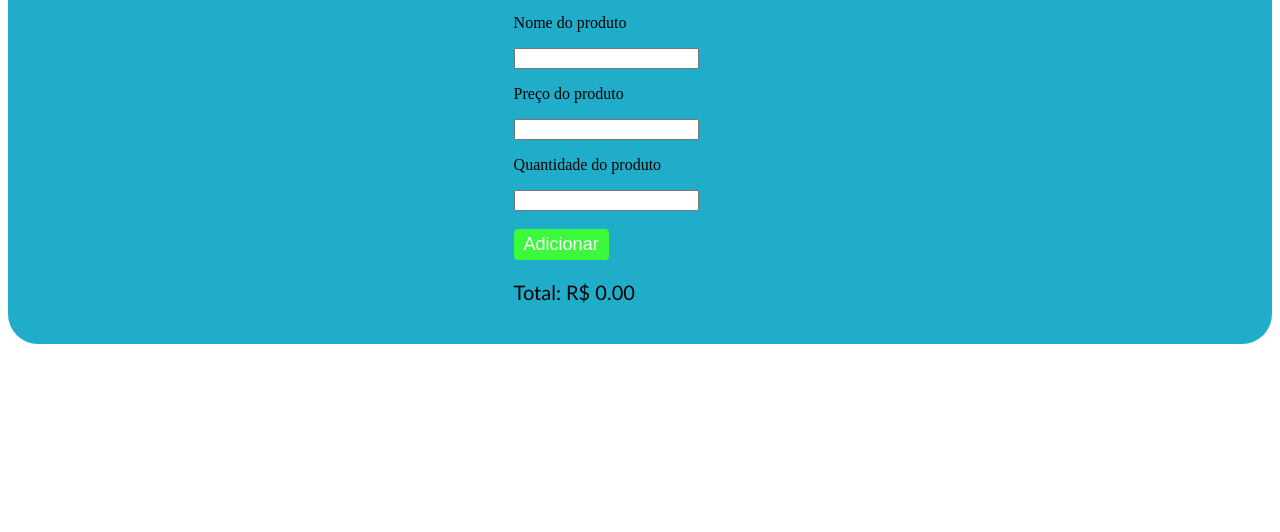
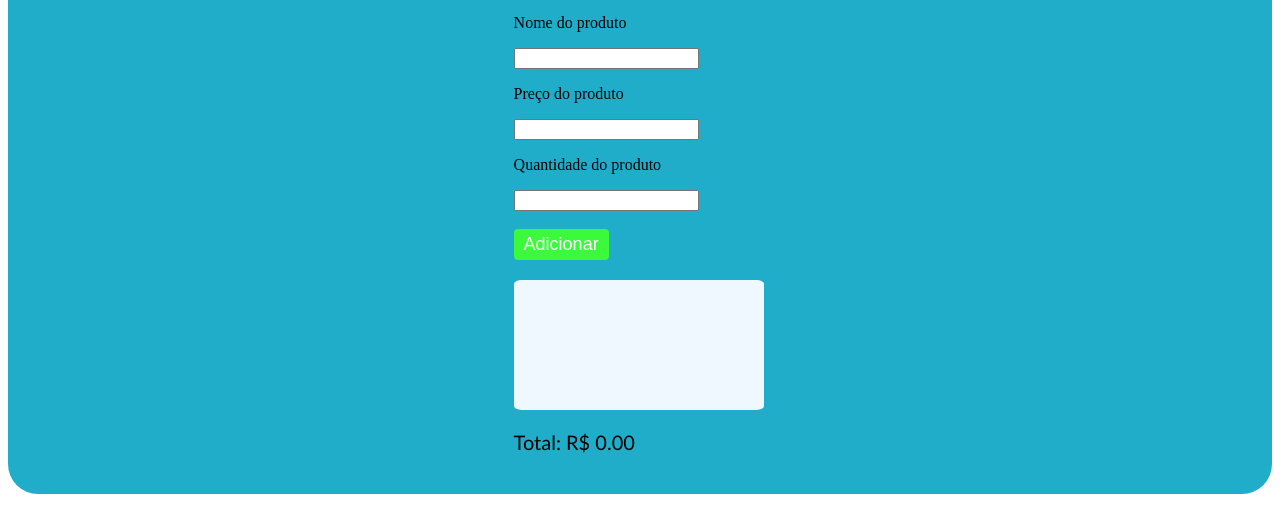
Before and after one commit to Lewis090/listacompras, a plain HTML site: page index.html in a window 1280 px wide. Shown: the part 90-622 px from the top of the page. Drawn offline with Linux system fonts and the light colour scheme.

Commit message:
Add files via upload

```diff
--- a/index.html
+++ b/index.html
@@ -21,7 +21,7 @@
             <br>
             <button type="submit" class='button' onclick="adicionar()">Adicionar</button>
         </div>
-        <div>
+        <div class="lista">
             <ul id="lista"></ul>
         </div>
         <div>
--- a/script.js
+++ b/script.js
@@ -25,7 +25,7 @@ let listaDeCompras = [];
         listaElement.innerHTML = '';
 
         listaDeCompras.forEach(item => {
-            const listItem = document.createElement('li');
+            const listItem = document.createElement('ol');
             listItem.textContent = `${item.produto} - R$ ${item.valor.toFixed(2)} x ${item.quantidade}`;
             listaElement.appendChild(listItem);
         });
--- a/style.css
+++ b/style.css
@@ -1,6 +1,7 @@
 * {
 
   box-sizing: border-box;
+  padding: auto;
 }
 
 h1{
@@ -19,13 +20,20 @@ h1{
 }
 
 #lista{
-  width: auto;
-  height: auto;
+  padding: 0% 13% 5% 0%;
+   height: 100px;
   box-sizing: border-box;
   font-family: 'Gill Sans', 'Gill Sans MT', Calibri, 'Trebuchet MS', sans-serif;
   font-size: 20px;
   color: black ;
 
+}
+.lista{
+  background-color: aliceblue;
+  height: auto;
+  width: 250px;
+  border-radius: 3%;
+  padding: 0px 5px 10px;
 }
 
 #total{
```
